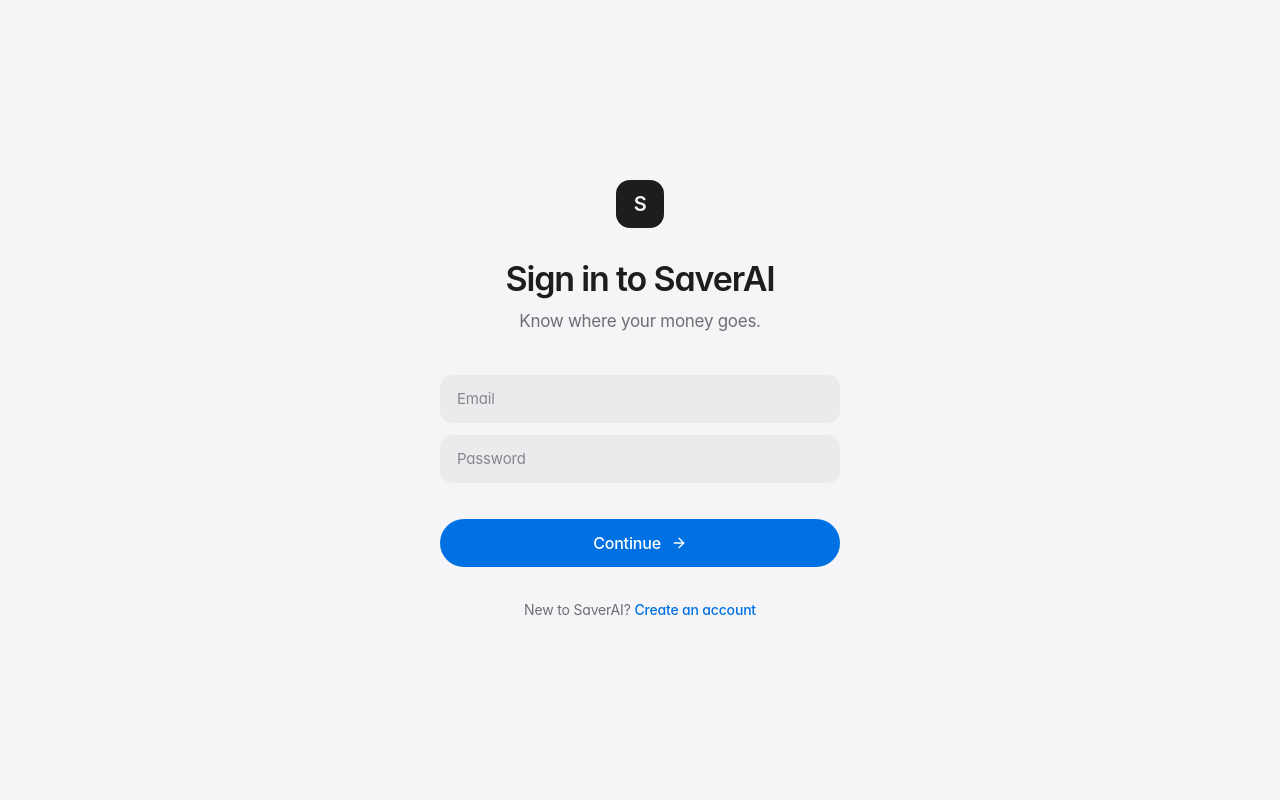
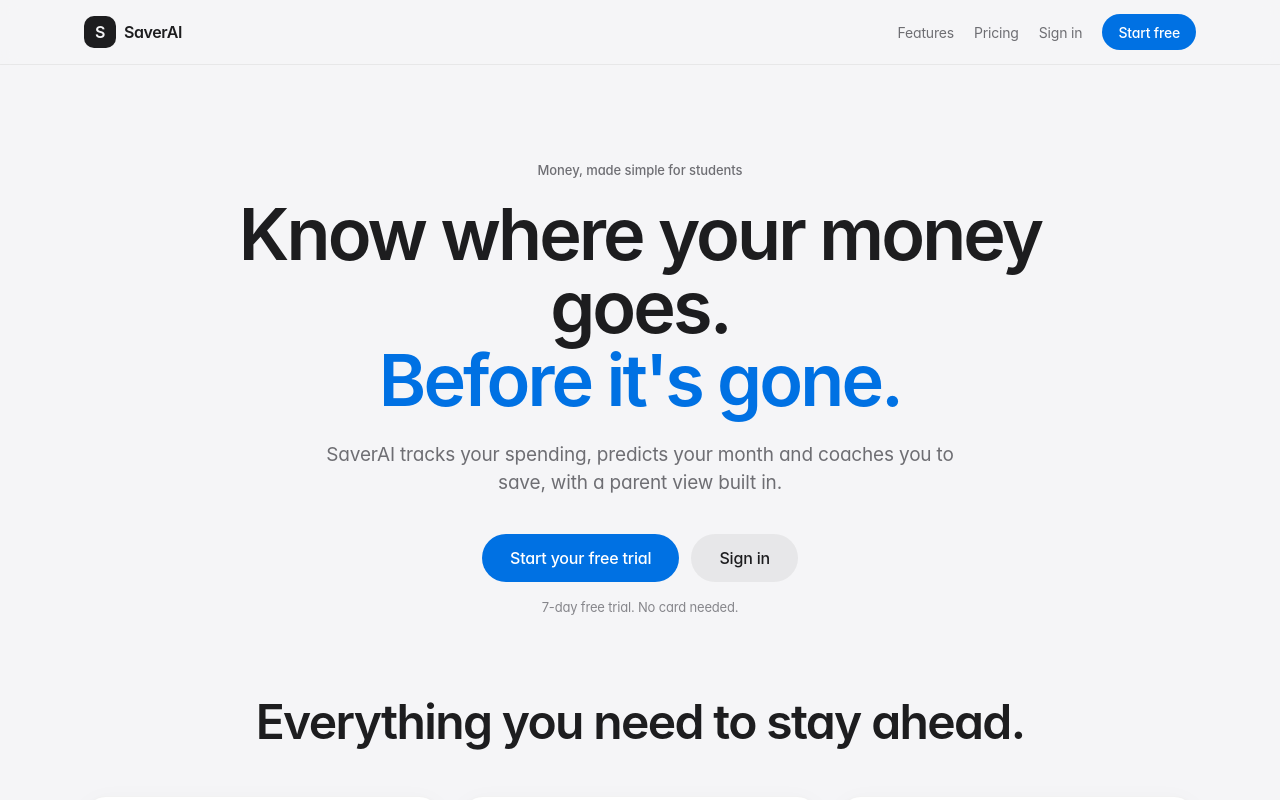
Before and after one commit to naman-sharma12345/saver-ai, a React (Vite) app in the folder frontend/: page / in a window 1280 px wide. Before the commit this address led to /login. Shown: the top 800 px of the page. Built offline with nearby package versions, Linux system fonts and the light colour scheme; no server answers.

Commit message:
Route / to landing page

```diff
--- a/frontend/src/App.tsx
+++ b/frontend/src/App.tsx
@@ -8,6 +8,7 @@ import { Toaster } from 'react-hot-toast';
 import { motion, AnimatePresence } from 'framer-motion';
 
 // Lazy loaded pages
+const Landing = React.lazy(() => import('./pages/Landing').then(m => ({ default: m.Landing })));
 const Login = React.lazy(() => import('./pages/auth/Login').then(m => ({ default: m.Login })));
 const Register = React.lazy(() => import('./pages/auth/Register').then(m => ({ default: m.Register })));
 const Dashboard = React.lazy(() => import('./pages/student/Dashboard').then(m => ({ default: m.Dashboard })));
@@ -104,7 +105,7 @@ function App() {
         {!showSplash && (
           <Suspense fallback={<Loader fullScreen />}>
             <Routes>
-              <Route path="/" element={<RootRedirect />} />
+              <Route path="/" element={<Landing />} />
               <Route element={<AuthLayout />}>
                 <Route path="/login" element={<Login />} />
                 <Route path="/register" element={<Register />} />
```
